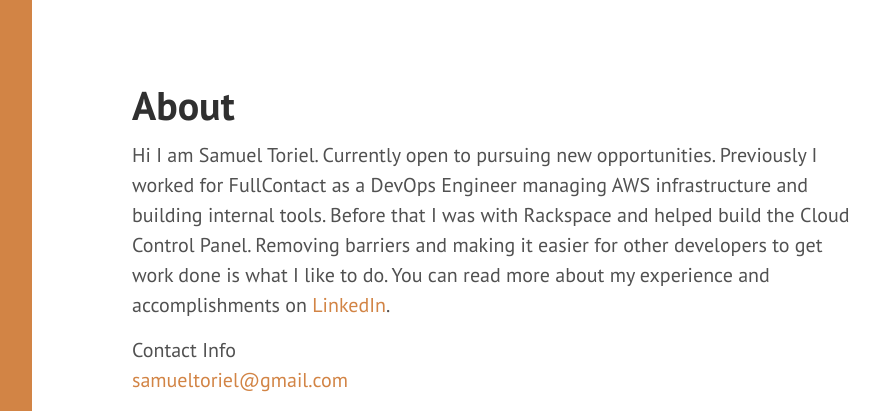
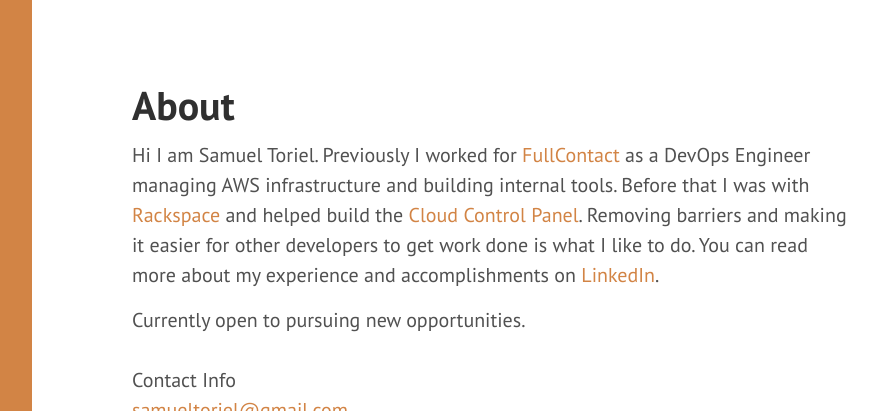
Before and after one commit to riltsken/riltsken.github.io, a Jekyll site: the page built from about.html, in a window 1280 px wide and 938 px high, cut to the strip 0-411 px from the top of the window. Shown: the whole strip, without its empty margins (328-1207 px from the left). Built offline with Jekyll 4.4.1, drawn with Linux system fonts in a browser that asks for light colours; nearby versions of some CDN libraries; Markdown is read by kramdown in place of the engine named in the settings.

```diff
--- a/_config.yml
+++ b/_config.yml
@@ -1,7 +1,7 @@
 name: Samuel Toriel
 description: A blog about Software and Operations
 
-markdown: redcarpet
+markdown: kramdown
 highlighter: rouge
 
 extensions: [fenced_code_blocks]
--- a/about.html
+++ b/about.html
@@ -4,9 +4,10 @@ title: About
 ---
 
 <div>
-  Hi I am Samuel Toriel. Currently open to pursuing new opportunities. Previously I worked for FullContact as a DevOps Engineer managing AWS infrastructure and building internal tools. Before that I was with Rackspace and helped build the Cloud Control Panel. Removing barriers and making it easier for other developers to get work done is what I like to do. You can read more about my experience and accomplishments on <a href="https://www.linkedin.com/in/samuel-toriel-4225815">LinkedIn</a>.
+  Hi I am Samuel Toriel. Previously I worked for <a href="https://www.fullcontact.com/">FullContact</a> as a DevOps Engineer managing AWS infrastructure and building internal tools. Before that I was with <a href="https://www.rackspace.com/">Rackspace</a> and helped build the <a href="https://mycloud.rackspace.com/humans.txt">Cloud Control Panel</a>. Removing barriers and making it easier for other developers to get work done is what I like to do. You can read more about my experience and accomplishments on <a href="https://www.linkedin.com/in/samuel-toriel-4225815">LinkedIn</a>.
 
   <p style="margin-top:15px;">
+    Currently open to pursuing new opportunities.<br><br>
     Contact Info<br>
     <a href="mailto:samueltoriel@gmail.com">samueltoriel@gmail.com</a><br>
 
```
Also changed, not shown: 11 other files.
